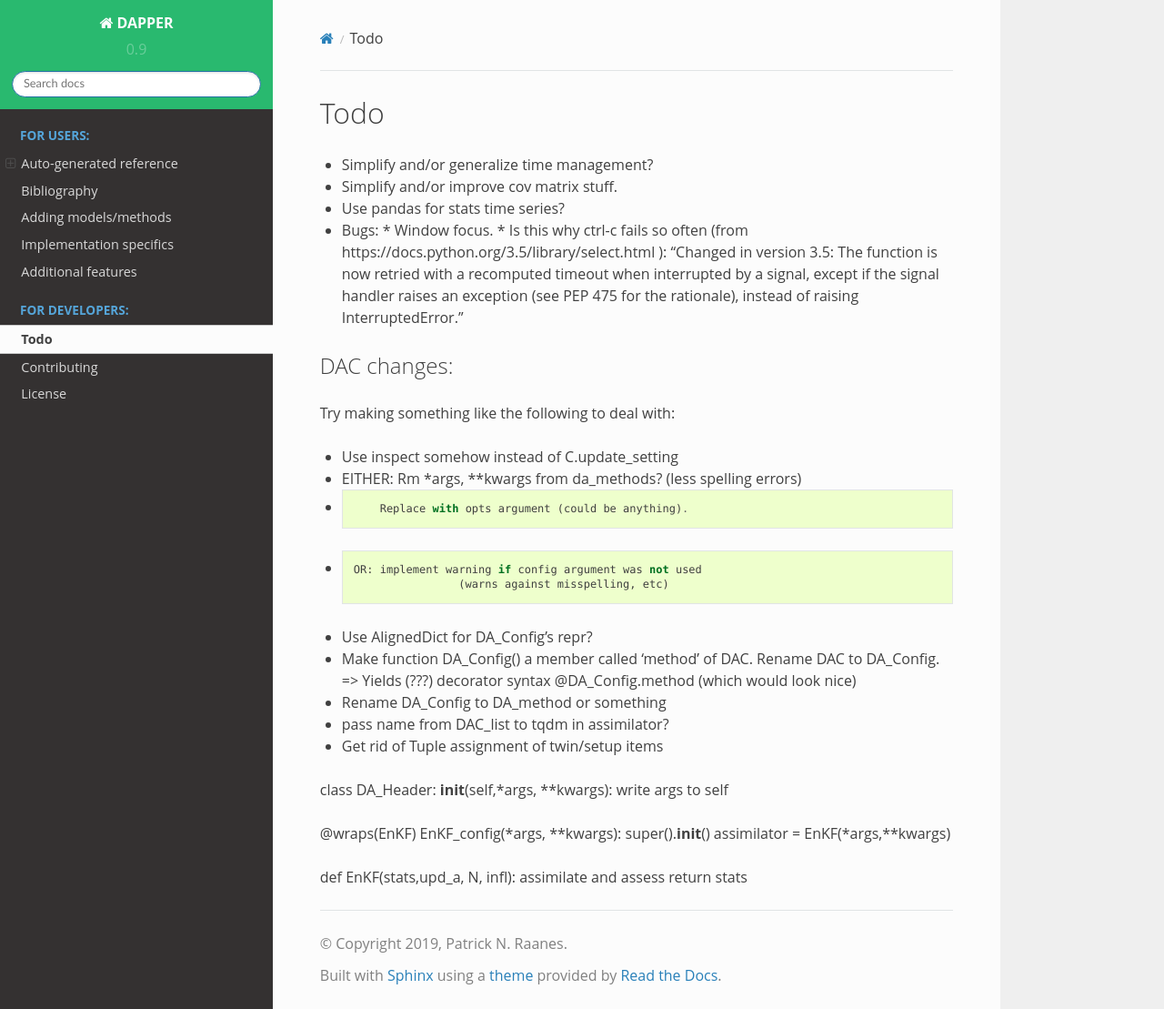
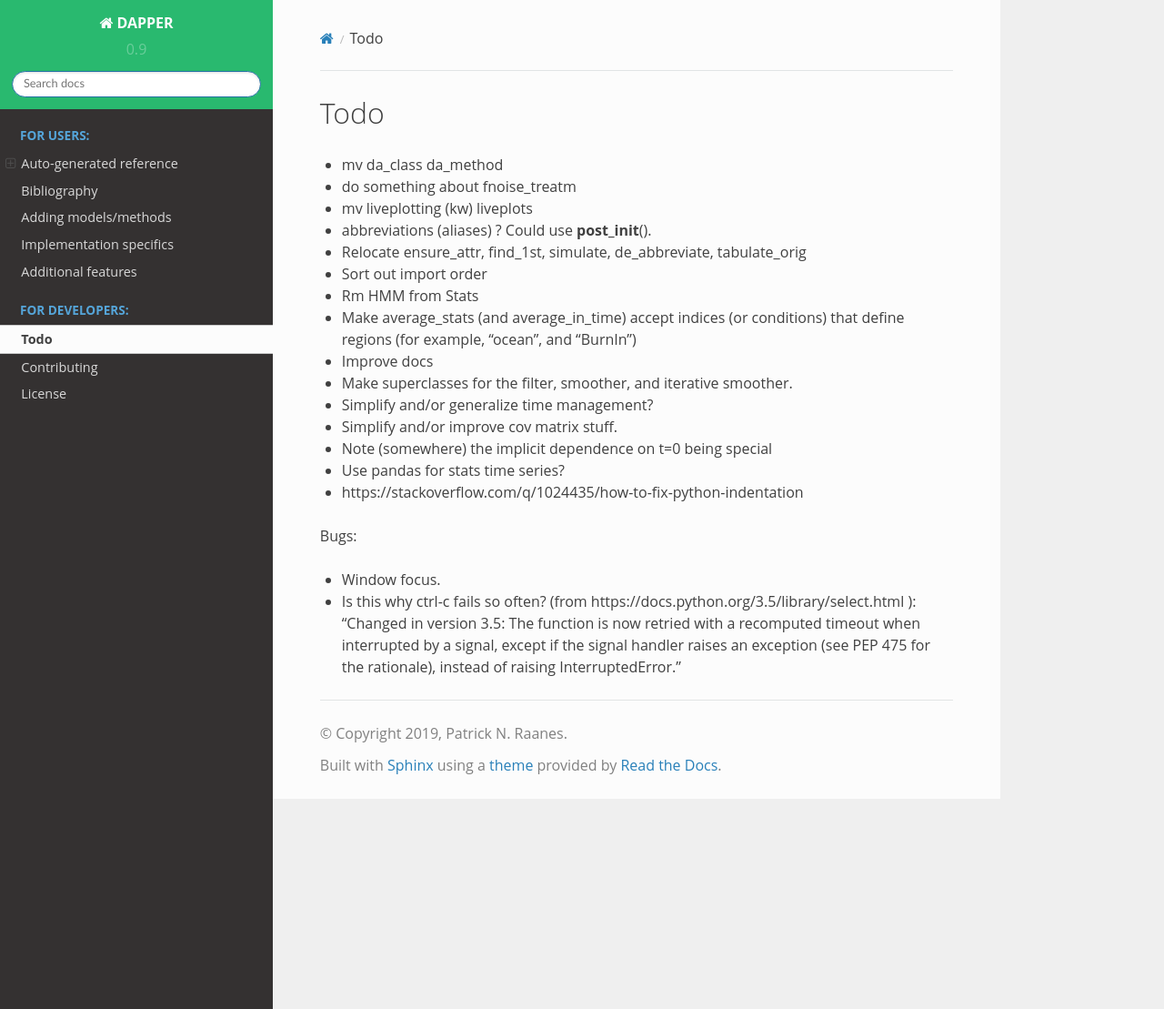
Before and after one commit to nansencenter/DAPPER, a Sphinx documentation site: the page built from docs/todo.md, in a window 1280 px wide and 1109 px high. Shown: the whole window at 91% size. Built offline with Sphinx 7.4.7 and the Read the Docs theme 2.0.0, drawn with Linux system fonts in a browser that asks for light colours.

Commit message:
Minor docs update

```diff
--- a/docs/todo.md
+++ b/docs/todo.md
@@ -1,42 +1,30 @@
 Todo
 ================================================
+
+* mv da_class da_method
+* do something about fnoise_treatm
+* mv liveplotting (kw) liveplots
+* abbreviations (aliases) ? Could use __post_init__().
+* Relocate ensure_attr, find_1st, simulate, de_abbreviate, tabulate_orig
+* Sort out import order
+
+* Rm HMM from Stats
+* Make average_stats (and average_in_time) accept indices (or conditions)
+    that define regions (for example, "ocean", and "BurnIn")
+
+* Improve docs
+* Make superclasses for the filter, smoother, and iterative smoother.
 * Simplify and/or generalize time management?
 * Simplify and/or improve cov matrix stuff.
+* Note (somewhere) the implicit dependence on t=0 being special
 * Use pandas for stats time series?
+* https://stackoverflow.com/q/1024435/how-to-fix-python-indentation
 
-* Bugs:
-		* Window focus.
-		* Is this why ctrl-c fails so often (from https://docs.python.org/3.5/library/select.html ):
-				"Changed in version 3.5:
-				The function is now retried with a recomputed timeout when interrupted by a signal,
-				except if the signal handler raises an exception (see PEP 475 for the rationale),
-				instead of raising InterruptedError."
-
-## DAC changes:
-Try making something like the following
-to deal with:
-  * Use inspect somehow instead of C.update_setting
-  * EITHER: Rm *args, **kwargs from da_methods? (less spelling errors)
-  *         Replace with opts argument (could be anything).
-  *     OR: implement warning if config argument was not used
-                        (warns against misspelling, etc)
-
-  * Use AlignedDict for DA_Config's repr?
-  * Make function DA_Config() a member called 'method' of DAC. Rename DAC to DA_Config.
-      => Yields (???) decorator syntax @DA_Config.method  (which would look nice)
-  * Rename DA_Config to DA_method or something
-  * pass name from DAC_list to tqdm in assimilator?
-  * Get rid of Tuple assignment of twin/setup items
-
-class DA_Header:
-   __init__(self,*args, **kwargs):
-       write args to self
-
-@wraps(EnKF)
-EnKF_config(*args, **kwargs):
-    super().__init__()
-    assimilator = EnKF(*args,**kwargs)
-
-def EnKF(stats,upd_a, N, infl):
-    assimilate and assess
-    return stats
+Bugs:
+* Window focus.
+* Is this why ctrl-c fails so often?
+    (from https://docs.python.org/3.5/library/select.html ):
+    "Changed in version 3.5:
+    The function is now retried with a recomputed timeout when interrupted by a signal,
+    except if the signal handler raises an exception (see PEP 475 for the rationale),
+    instead of raising InterruptedError."
```
Also changed, not shown: docs/adding.md (+1 -0 lines).
